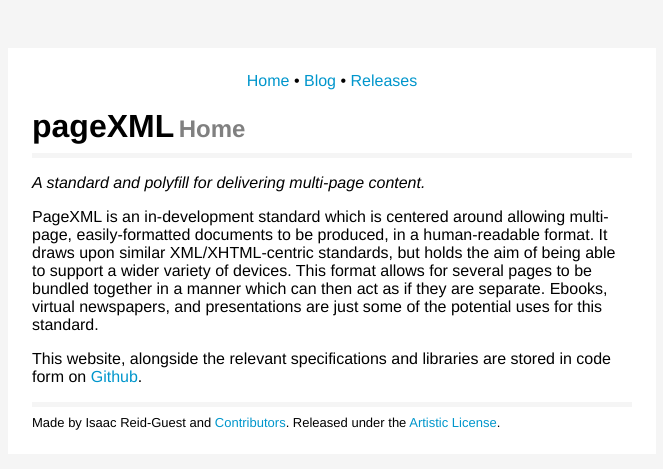
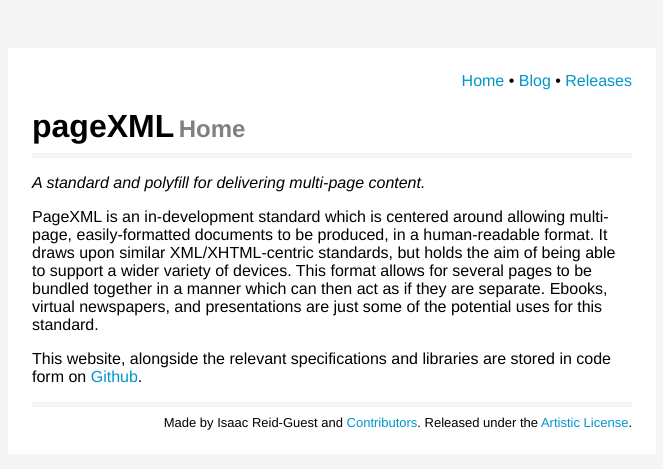
Before and after one commit to ir-g/pagexml, a Jekyll site: the page built from index.md, in a window 1280 px wide. Shown: the top 469 px of the page, without its empty margins (308-971 px from the left). Built offline with Jekyll 4.4.1, drawn with Linux system fonts in a browser that asks for light colours.

Commit message:
Update style.scss

```diff
--- a/assets/style.scss
+++ b/assets/style.scss
@@ -17,9 +17,10 @@ body {
 #footer {
   font-size: small;
   color: black;
+  text-align: right;
 }
 .nav {
-  text-align: center;
+  text-align: right;
 }
 h1{
   display: inline;
```
